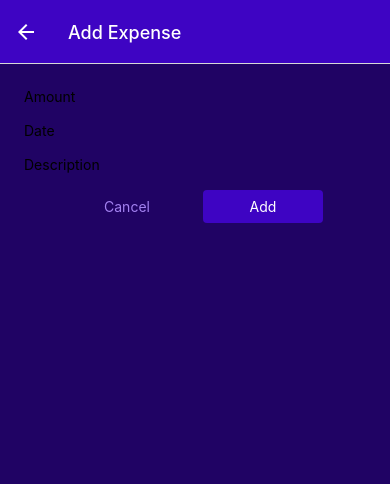
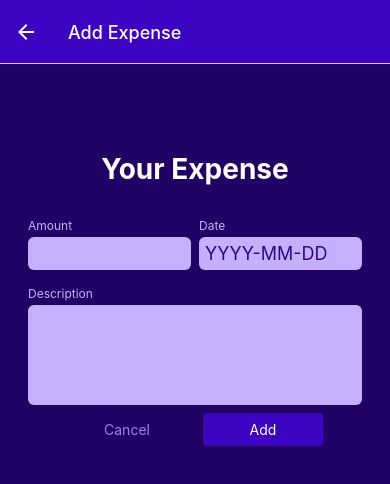
Before and after one commit to shbl007/MoneyLeak, a React Native app: screen /ManageExpense in a window 390 px wide. Shown: the top 484 px of the page. Built offline with nearby package versions, Linux system fonts and the light colour scheme.

Commit message:
Added styling and set up form layout

```diff
--- a/components/ManageExpense/ExpenseForm.js
+++ b/components/ManageExpense/ExpenseForm.js
@@ -1,24 +1,56 @@
-import { View } from "react-native";
+import { View ,StyleSheet,Text} from "react-native";
 import Input from "./input";
 
 function ExpenseForm(){
     function amountChangeHandler(){}
 
-    return <View>
-        <Input label="Amount" textInputConfig={{
+    return (
+    <View style={styles.form}>
+        <Text style={styles.title}>Your Expense</Text>
+        <View style={styles.inputsRow}>
+        <Input
+        style={styles.rowInput}
+        label="Amount"
+        textInputConfig={{
             keyboardType: 'decimal-pad',
             onChangeText: amountChangeHandler,
         }}/>
-        <Input label="Date" textInputConfig={{
+        <Input
+        style={styles.rowInput}
+        label="Date"
+         textInputConfig={{
             placeholder : 'YYYY-MM-DD',
             maxLength : 10,
             onChangeText:() => {}
         }}/>
-        <Input label="Description" textInputConfig={{
+        </View>
+        <Input label="Description"
+        textInputConfig={{
             multiline: true,
 
         }}/>
     </View>
+    );
 }
 
 export default ExpenseForm;
+
+const styles = StyleSheet.create({
+    form:{
+        marginTop:40
+    },
+    title:{
+        fontSize :28,
+        fontWeight:'bold',
+        color:'white',
+        marginVertical:24,
+        textAlign:'center'
+    },
+    inputsRow:{
+        flexDirection:'row',
+        justifyContent:'space-between',
+    },
+    rowInput:{
+        flex:1
+    }
+});
--- a/components/ManageExpense/input.js
+++ b/components/ManageExpense/input.js
@@ -1,12 +1,43 @@
-import { TextInput, textInputConfig ,View,Text } from "react-native";
+import { TextInput, View,Text,StyleSheet } from "react-native";
+import { GlobalStyles } from "../../constants/styles";
 
-function Input({label,type}){
+function Input({label,style,textInputConfig}){
+
+    const inputStyles= [styles.input];
+
+    if(textInputConfig && textInputConfig.multiline){
+        inputStyles.push(styles.inputMultiLine)
+    }
+
     return(
-         <View>
-        <Text>{label}</Text>
-        <TextInput {...textInputConfig} />
+         <View style={[styles.inputContainer,style]}>
+        <Text style={styles.label}>{label}</Text>
+        <TextInput style={inputStyles} {...textInputConfig}/>
     </View>
     );
 }
 
 export default Input;
+
+const styles = StyleSheet.create({
+    inputContainer:{
+        marginHorizontal: 4,
+        marginVertical: 8,
+    },
+    label:{
+        fontSize: 12,
+        color: GlobalStyles.colors.primary100,
+        marginBottom:4
+    },
+    input:{
+    backgroundColor:GlobalStyles.colors.primary100,
+    color:GlobalStyles.colors.primary700,
+    padding:6,
+    borderRadius:6,
+    fontSize:18
+    },
+    inputMultiLine:{
+        minHeight:100,
+        textAlignVertical:'top',
+    }
+});
```
